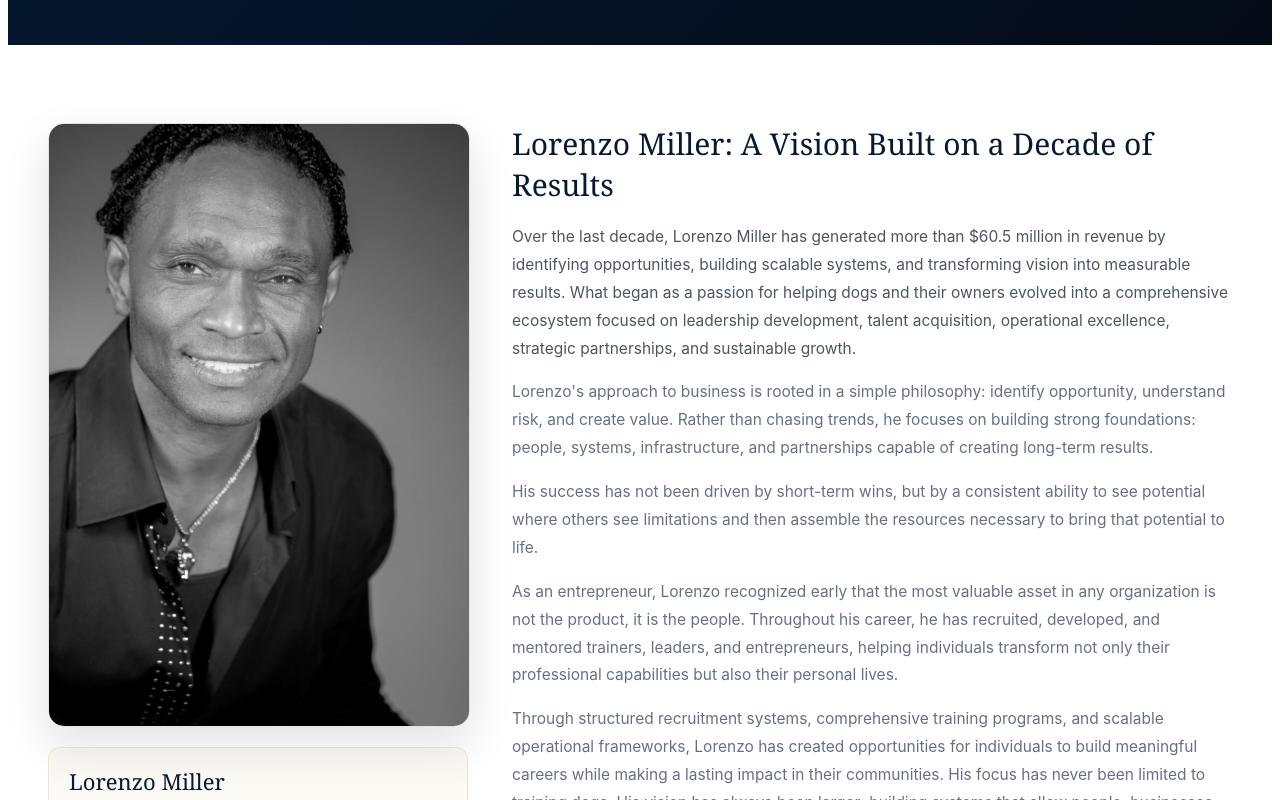
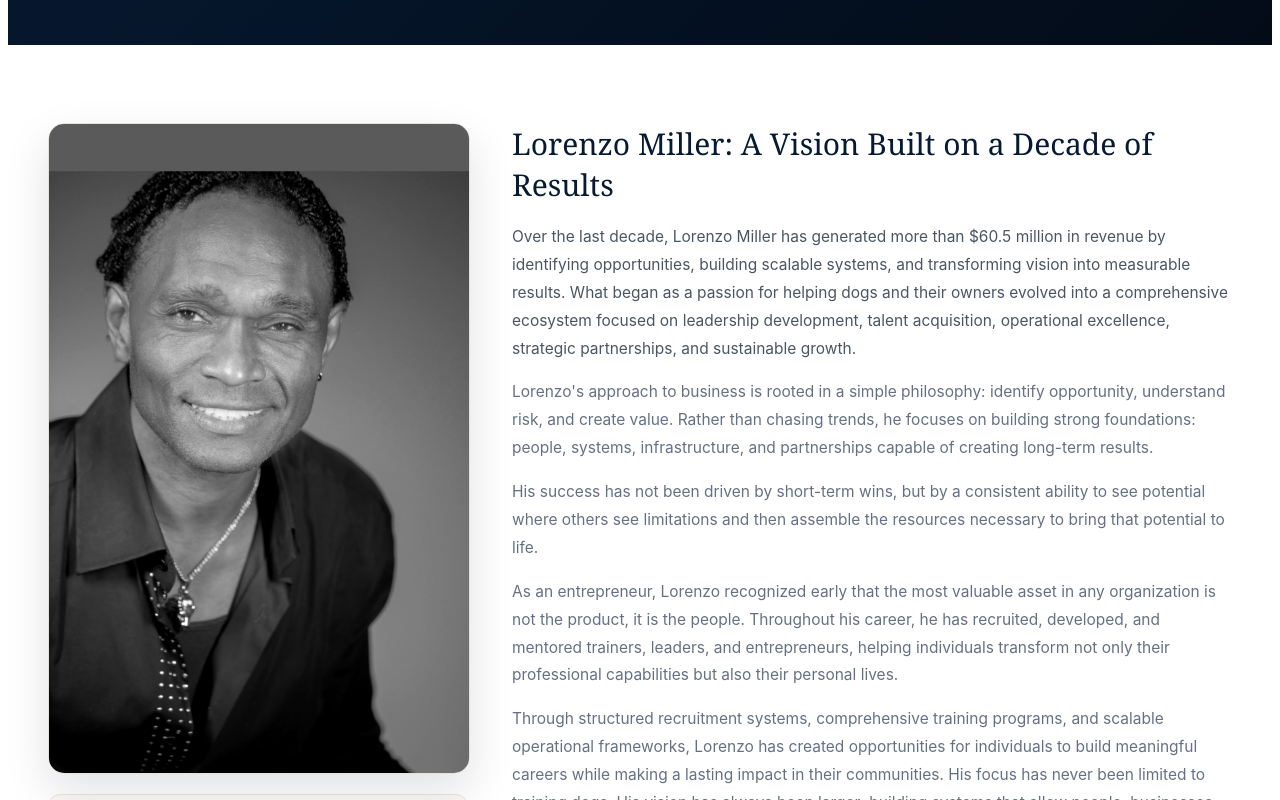
Before and after one commit to JoshuaMatthews111/SelectNetwork-, a Next.js app: page /about in a window 1280 px wide. Shown: the part 440-1240 px from the top of the page. Built offline with nearby package versions, Linux system fonts and the light colour scheme.

Commit message:
Adjust Lorenzo bio photo headroom

```diff
--- a/src/app/about/page.tsx
+++ b/src/app/about/page.tsx
@@ -46,7 +46,7 @@ export default function AboutPage() {
         <div className="sn-shell sn-split" style={{ display: "grid", gridTemplateColumns: "420px 1fr", gap: 44, alignItems: "start" }}>
           <Reveal>
             <div style={{ position: "relative" }}>
-              <Image src="/assets/select-network/lorenzo-bio-editorial.jpg" alt="Lorenzo Miller" width={1242} height={1780} style={{ width: "100%", height: "auto", borderRadius: 16, border: "1px solid #e7e2d8", boxShadow: "0 18px 45px rgba(5,20,45,.12)", objectFit: "cover", objectPosition: "center 18%" }} />
+              <Image src="/assets/select-network/lorenzo-bio-editorial.jpg" alt="Lorenzo Miller" width={1242} height={1920} style={{ width: "100%", height: "auto", borderRadius: 16, border: "1px solid #e7e2d8", boxShadow: "0 18px 45px rgba(5,20,45,.12)", objectFit: "cover", objectPosition: "center 18%" }} />
               <div style={{ marginTop: 16, background: "#fbf9f4", border: "1px solid #eee7d8", borderRadius: 12, padding: "18px 20px" }}>
                 <b style={{ fontFamily: "Georgia, serif", fontWeight: 400, fontSize: 22, display: "block" }}>Lorenzo Miller</b>
                 <span style={{ color: GOLD, fontSize: 13, fontWeight: 700 }}>Founder · Entrepreneur · Select Member · Visionary</span>
```
Also changed, not shown: public/assets/select-network/lorenzo-bio-editorial.jpg.
